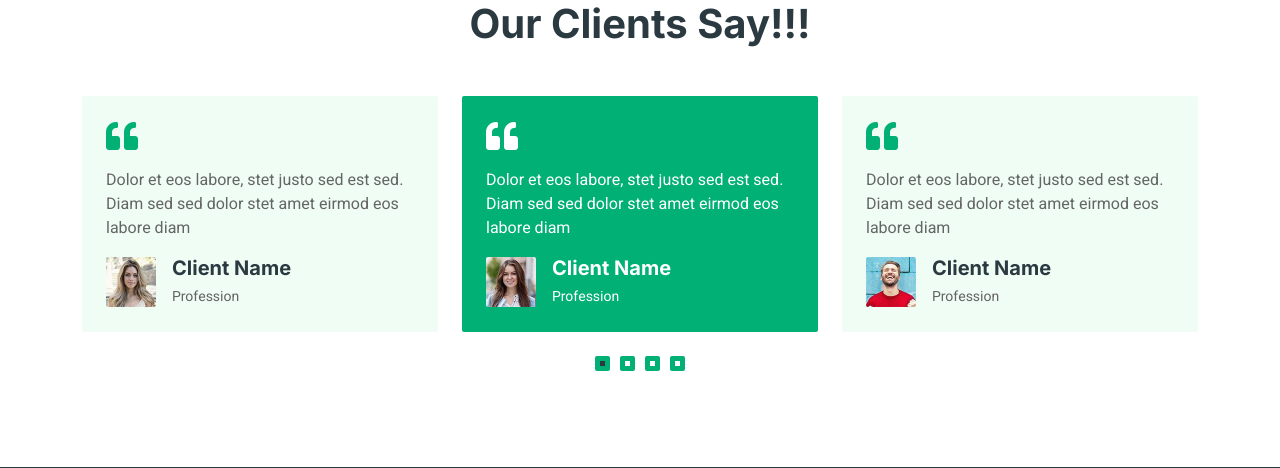
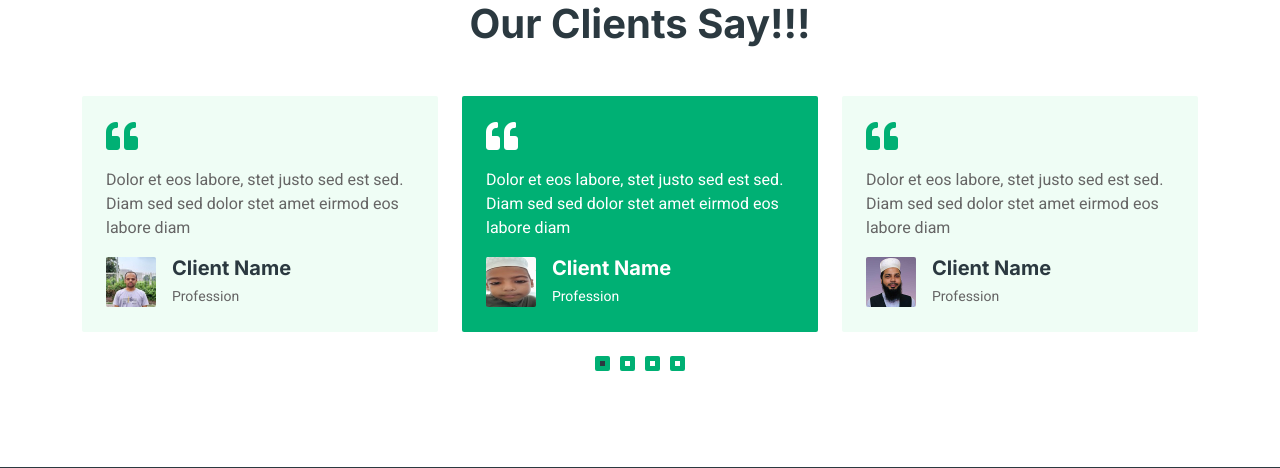
Before and after one commit to Jahid-SWE/Job-Portal, a Django app: page / in a window 1280 px wide. Shown: the part 3190-3658 px from the top of the page. Run offline with Django 4.2, Linux system fonts and the light colour scheme; some libraries are stand-ins or nearby versions.

Commit message:
New image inserted

```diff
--- a/myapp/templates/myapp/index.html
+++ b/myapp/templates/myapp/index.html
@@ -6,7 +6,7 @@
 
 <head>
     <meta charset="utf-8">
-    <title>JobEntry - Job Portal Website Template</title>
+    <title>Job-Portal || Jahid </title>
     <meta content="width=device-width, initial-scale=1.0" name="viewport">
     <meta content="" name="keywords">
     <meta content="" name="description">
@@ -603,7 +603,7 @@
                         <i class="fa fa-quote-left fa-2x text-primary mb-3"></i>
                         <p>Dolor et eos labore, stet justo sed est sed. Diam sed sed dolor stet amet eirmod eos labore diam</p>
                         <div class="d-flex align-items-center">
-                            <img class="img-fluid flex-shrink-0 rounded" src="{% static 'img/testimonial-1.jpg' %}" style="width: 50px; height: 50px;">
+                            <img class="img-fluid flex-shrink-0 rounded" src="{% static 'img/testimonial-1-1.jpg' %}" style="width: 50px; height: 50px;">
                             <div class="ps-3">
                                 <h5 class="mb-1">Client Name</h5>
                                 <small>Profession</small>
@@ -614,7 +614,7 @@
                         <i class="fa fa-quote-left fa-2x text-primary mb-3"></i>
                         <p>Dolor et eos labore, stet justo sed est sed. Diam sed sed dolor stet amet eirmod eos labore diam</p>
                         <div class="d-flex align-items-center">
-                            <img class="img-fluid flex-shrink-0 rounded" src="{% static 'img/testimonial-2.jpg' %}" style="width: 50px; height: 50px;">
+                            <img class="img-fluid flex-shrink-0 rounded" src="{% static 'img/testimonial-3-3.jpg' %}" style="width: 50px; height: 50px;">
                             <div class="ps-3">
                                 <h5 class="mb-1">Client Name</h5>
                                 <small>Profession</small>
@@ -625,7 +625,7 @@
                         <i class="fa fa-quote-left fa-2x text-primary mb-3"></i>
                         <p>Dolor et eos labore, stet justo sed est sed. Diam sed sed dolor stet amet eirmod eos labore diam</p>
                         <div class="d-flex align-items-center">
-                            <img class="img-fluid flex-shrink-0 rounded" src="{% static 'img/testimonial-3.jpg' %}" style="width: 50px; height: 50px;">
+                            <img class="img-fluid flex-shrink-0 rounded" src="{% static 'img/testimonial-3-3.jpg' %}" style="width: 50px; height: 50px;">
                             <div class="ps-3">
                                 <h5 class="mb-1">Client Name</h5>
                                 <small>Profession</small>
@@ -636,7 +636,7 @@
                         <i class="fa fa-quote-left fa-2x text-primary mb-3"></i>
                         <p>Dolor et eos labore, stet justo sed est sed. Diam sed sed dolor stet amet eirmod eos labore diam</p>
                         <div class="d-flex align-items-center">
-                            <img class="img-fluid flex-shrink-0 rounded" src="{% static 'img/testimonial-4.jpg' %}" style="width: 50px; height: 50px;">
+                            <img class="img-fluid flex-shrink-0 rounded" src="{% static 'img/testimonial-2-2.jpg' %}" style="width: 50px; height: 50px;">
                             <div class="ps-3">
                                 <h5 class="mb-1">Client Name</h5>
                                 <small>Profession</small>
```
Also changed, not shown: myapp/static/img/20230610_175015.jpg (deleted), myapp/static/img/20231020_131426.jpg (deleted), myapp/static/img/Zahid.png (deleted), myapp/static/img/testimonial-1-1.jpg (added), myapp/static/img/testimonial-2-2.jpg (added), myapp/static/img/testimonial-3-3.jpg (added).
